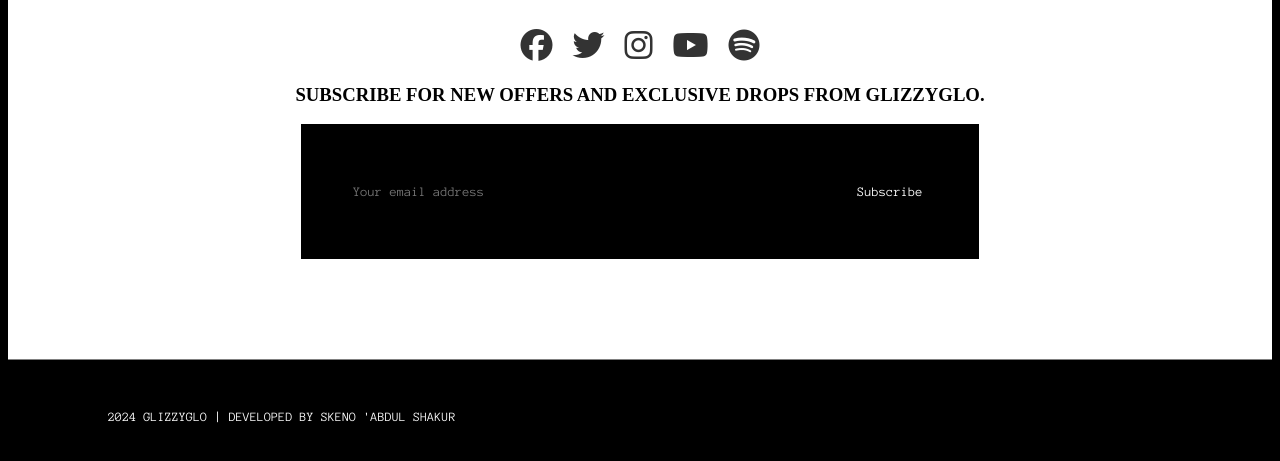
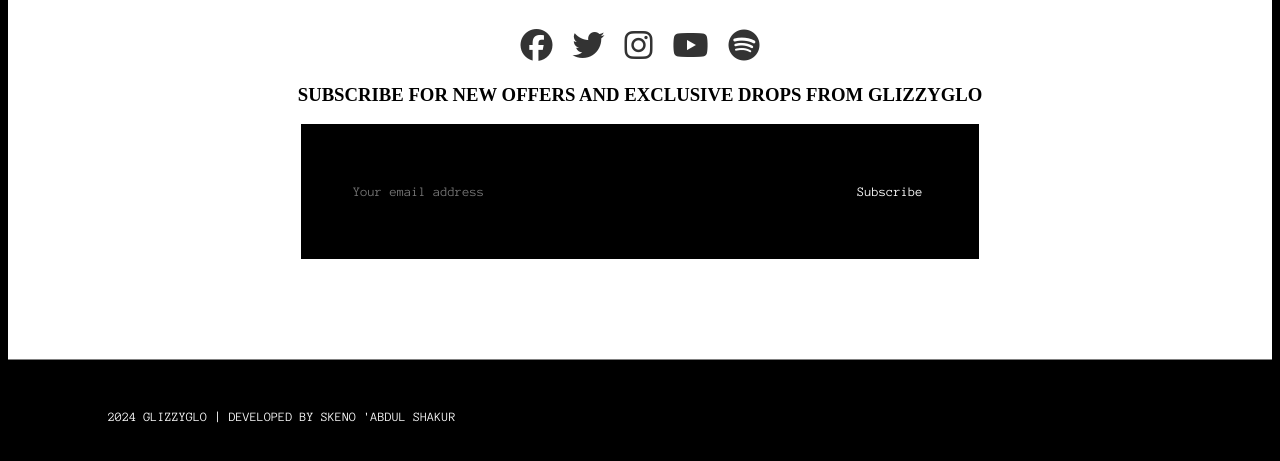
Before and after one commit to skno27/glizzyGloArtistPage, a plain HTML site: page index.html in a window 1280 px wide. Shown: the part 2942-3403 px from the top of the page. Drawn offline with Linux system fonts and the light colour scheme.

Commit message:
text corrections

```diff
--- a/index.html
+++ b/index.html
@@ -140,7 +140,7 @@
         </a>
       </div>
 
-      <h3>SUBSCRIBE FOR NEW OFFERS AND EXCLUSIVE DROPS FROM GLIZZYGLO.</h3>
+      <h3>SUBSCRIBE FOR NEW OFFERS AND EXCLUSIVE DROPS FROM GLIZZYGLO</h3>
       <div id="form-div">
         <form action="submit">
           <div class="email-input input">
```
